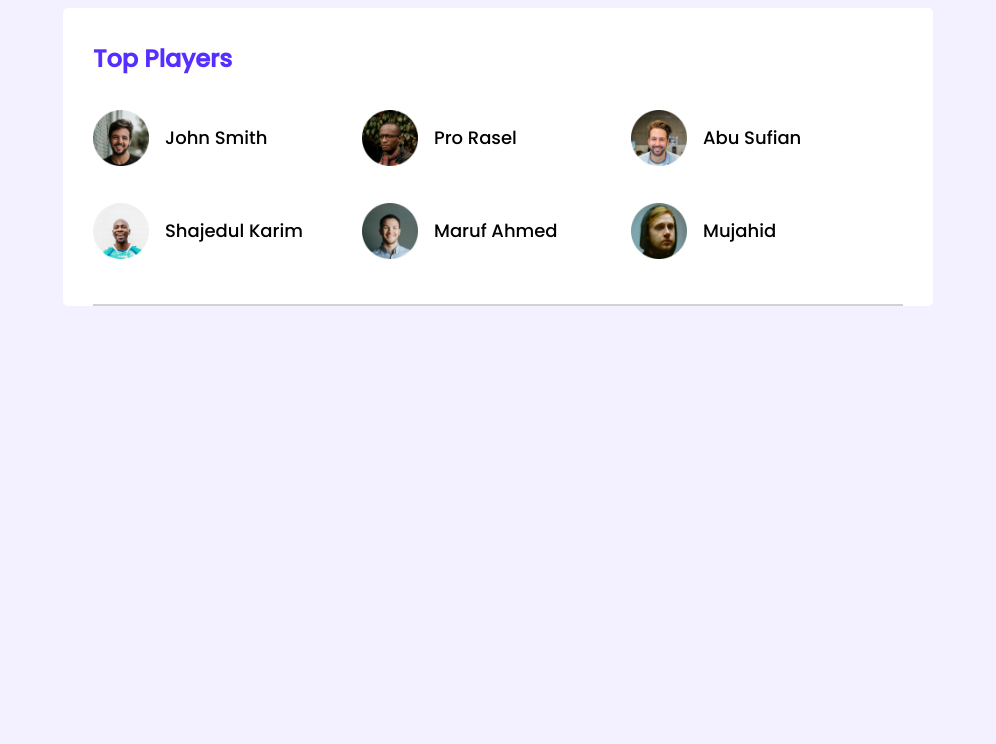
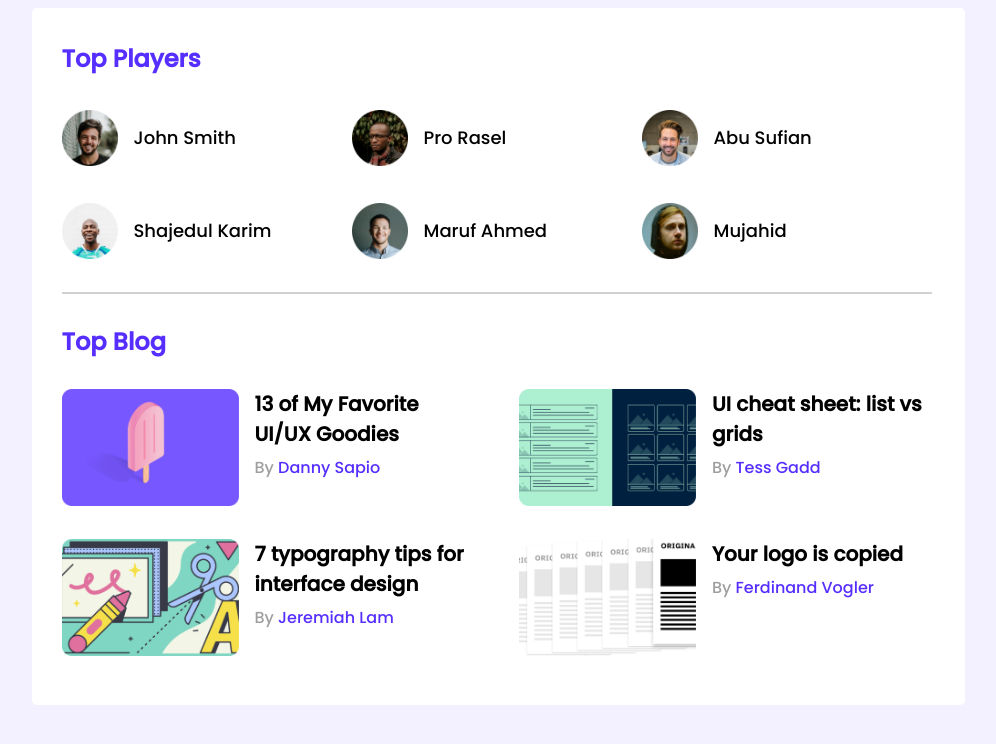
Before and after one commit to webgurusam/practice-leader-board, a plain HTML site: page index.html in a window 1280 px wide. Shown: the whole page, without its empty margins (142-1138 px from the left). Drawn offline with Linux system fonts and the light colour scheme.

Commit message:
top blogs added

```diff
--- a/index.html
+++ b/index.html
@@ -48,6 +48,55 @@
                 </div>
             </div>
             <hr>
+            <div class="top-blogs">
+                <h1 class="section-title">Top Blog</h1>
+                <div class="blogs">
+                    <article class="single-blog">
+                        <div class="blog-thumbnail">
+                            <img src="images/blogs/blog-1.png" alt="1">
+                        </div>
+                        <div class="blog-info">
+                            <h3 class="blog-title">13 of My Favorite UI/UX Goodies</h3>
+                            <p class="author-link">
+                                By <a href="">Danny Sapio</a>
+                            </p>
+                        </div>
+                    </article>
+                    <article class="single-blog">
+                        <div class="blog-thumbnail">
+                            <img src="images/blogs/blog-2.png" alt="2">
+                        </div>
+                        <div class="blog-info">
+                            <h3 class="blog-title">UI cheat sheet: list vs grids</h3>
+                            <p class="author-link">
+                                By <a href="">Tess Gadd</a>
+                            </p>
+                        </div>
+                    </article>
+                    <article class="single-blog">
+                        <div class="blog-thumbnail">
+                            <img src="images/blogs/blog-3.png" alt="3">
+                        </div>
+                        <div class="blog-info">
+                            <h3 class="blog-title">7 typography tips for interface design</h3>
+                            <p class="author-link">
+                                By <a href="">Jeremiah Lam</a>
+                            </p>
+                        </div>
+                    </article>
+                    <article class="single-blog">
+                        <div class="blog-thumbnail">
+                            <img src="images/blogs/blog-4.png" alt="4">
+                        </div>
+                        <div class="blog-info">
+                            <h3 class="blog-title">Your logo is copied</h3>
+                            <p class="author-link">
+                                By <a href="">Ferdinand Vogler</a>
+                            </p>
+                        </div>
+                    </article>
+                </div>
+            </div>
         </section>
         <!-- top players & top blogs end -->
     </main>
--- a/styles/style.css
+++ b/styles/style.css
@@ -15,20 +15,20 @@ body {
     background-color: #ffffff;
     width: 870px;
     margin: 0 auto;
+    margin-bottom: 21px;
     border-radius: 5px;
+    padding: 33px 33px 42px 30px;
 }
 
 hr {
     border: 1px solid #D1D1D1;
-    margin: 0 30px;
+    margin: 30px 0;
 }
 
 /*-------------------
     top players styles
 -------------------------*/
-.top-players {
-    padding: 33px 33px 42px 30px;
-}
+
 
 .section-title {
     font-size: 24px;
@@ -57,3 +57,39 @@ hr {
     margin-left: 16px;
     font-size: 18px;
 }
+
+/*-------------------
+    top blogs styles
+-------------------------*/
+.blogs {
+    display: grid;
+    grid-template-columns: repeat(2, 1fr);
+    row-gap: 26px;
+    column-gap: 45px;
+}
+
+.single-blog {
+    display: flex;
+    column-gap: 16px;
+}
+
+.blog-thumbnail img {
+    width: 177px;
+    height: 117px;
+}
+
+.blog-title {
+    font-size: 20px;
+    margin: 0 0 6px;
+}
+
+.author-link {
+    font-size: 16px;
+    color: #9F9F9F;
+    margin: 0;
+}
+
+.author-link a {
+    text-decoration: none;
+    color: #562EFF;
+}
```
